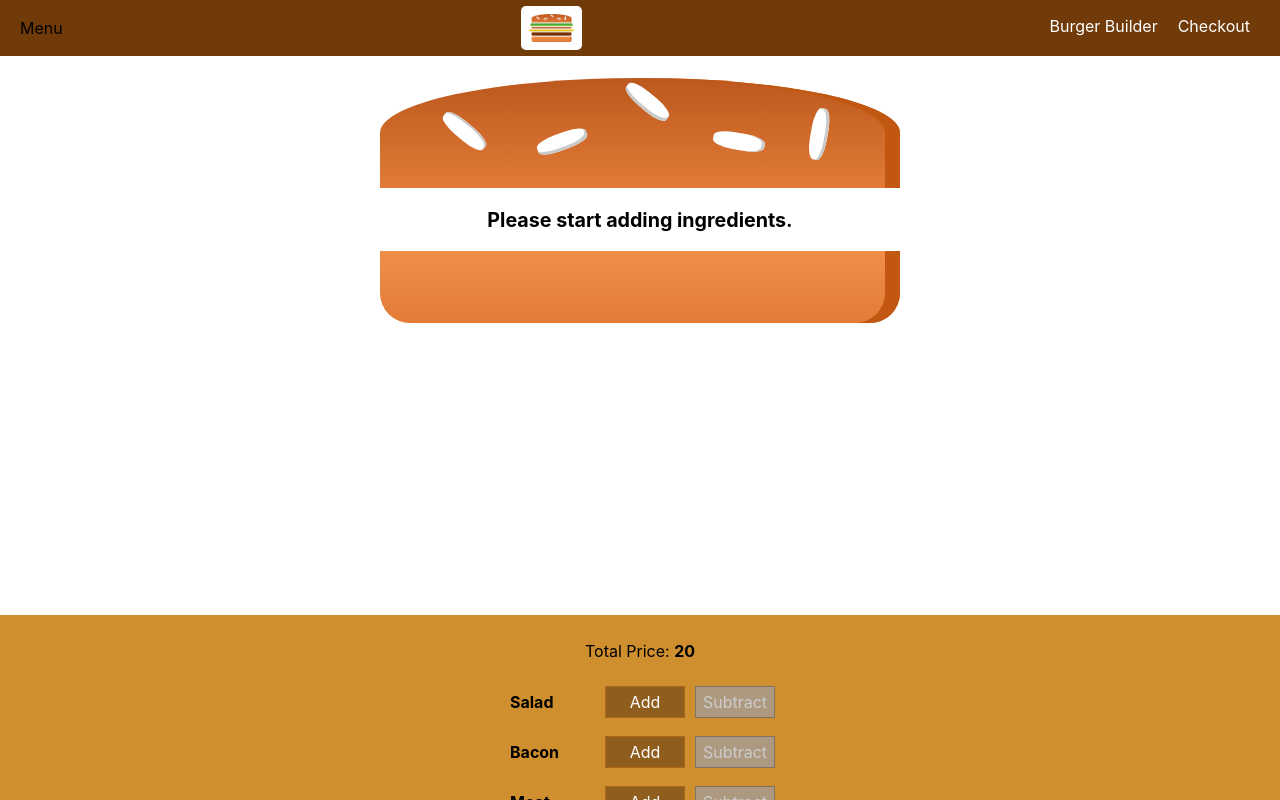
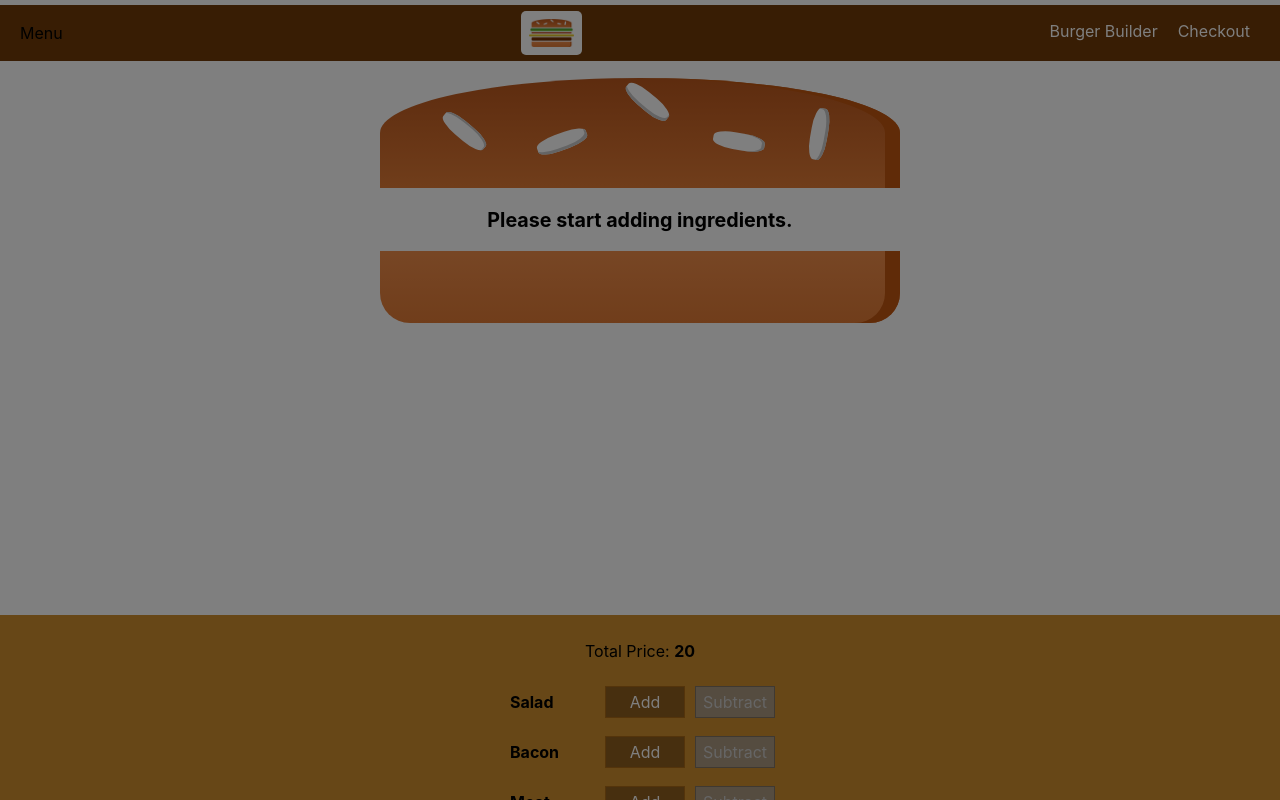
Before and after one commit to connect-sonveer/burger-builder, a React (Create React App) app: page / in a window 1280 px wide. Shown: the top 800 px of the page. Built offline with nearby package versions, Linux system fonts and the light colour scheme.

Commit message:
side-drawer

```diff
--- a/src/components/Layout/Layout.js
+++ b/src/components/Layout/Layout.js
@@ -2,10 +2,12 @@ import React from 'react';
 import Aux from '../../hoc/Aux';
 import Layout from './Layout.module.css';
 import Toolbar from '../Navigation/Toolbar/Toolbar';
+import SideDrawer from '../Navigation/SideDrawer/SideDrawer';
 
 const layout = (props) => (
   <Aux>
     <Toolbar />
+    <SideDrawer />
     <main className={Layout.Content}>{props.children}</main>
   </Aux>
 );
--- a/src/components/Logo/Logo.js
+++ b/src/components/Logo/Logo.js
@@ -2,9 +2,9 @@ import React from 'react';
 import Style from './Logo.module.css';
 import logo from '../../assets/images/logo.png';
 
-const Logo = () => {
+const Logo = (props) => {
   return (
-    <div className={Style.Logo}>
+    <div className={Style.Logo} style={{ height: props.height }}>
       <img src={logo} />
     </div>
   );
--- a/src/components/Logo/Logo.module.css
+++ b/src/components/Logo/Logo.module.css
@@ -1,7 +1,7 @@
 .Logo {
   background-color: white;
   padding: 8px;
-  height: 80%;
+  height: 100%;
   box-sizing: border-box;
   border-radius: 5px;
 }
--- a/src/components/Navigation/NavigationItems/NavigationItem/NavigationItem.module.css
+++ b/src/components/Navigation/NavigationItems/NavigationItem/NavigationItem.module.css
@@ -1,20 +1,38 @@
+.NavigationItem {
+  margin: 10px 0;
+  box-sizing: border-box;
+  display: block;
+  width: 100%;
+}
+
+.NavigationItem a {
+  color: #8f5c2c;
+  text-decoration: none;
+  width: 100%;
+  box-sizing: border-box;
+  display: block;
+}
+
+.NavigationItem a:hover,
+.NavigationItems a:active,
+.NavigationItems a.active {
+  color: #40a4c8;
+}
+
+@media (min-width: 800px) {
   .NavigationItem {
     margin: 0;
-  box-sizing: border-box;
     display: flex;
     height: 100%;
+    width: auto;
     align-items: center;
   }
 
   .NavigationItem a {
     color: white;
-  text-align: center;
-  text-decoration: none;
     height: 100%;
     padding: 16px 10px;
     border-bottom: 4px solid transparent;
-  box-sizing: border-box;
-  display: block;
   }
 
   .NavigationItem a:hover,
@@ -24,3 +42,4 @@
     border-bottom: 4px solid #40a4c8;
     color: white;
   }
+}
--- a/src/components/Navigation/NavigationItems/NavigationItems.module.css
+++ b/src/components/Navigation/NavigationItems/NavigationItems.module.css
@@ -3,6 +3,13 @@
   padding: 0;
   list-style: none;
   display: flex;
+  flex-flow: column;
   align-items: center;
   height: 100%;
 }
+
+@media (min-width: 800px) {
+  .NavigationItems {
+    flex-flow: row;
+  }
+}
--- /dev/null
+++ b/src/components/Navigation/SideDrawer/SideDrawer.js
@@ -0,0 +1,25 @@
+import React from 'react';
+import Style from './SideDrawer.module.css';
+import NavigationItems from '../NavigationItems/NavigationItems';
+import Logo from '../../Logo/Logo';
+import Backdrop from '../../UI/Backdrop/Backdrop';
+import Aux from '../../../hoc/Aux';
+
+const SideDrawer = (props) => {
+  return (
+    <Aux>
+      <Backdrop showBackdrop />
+      <div className={Style.SideDrawer}>
+        <div className={Style.Logo}>
+          <Logo />
+        </div>
+
+        <nav>
+          <NavigationItems />
+        </nav>
+      </div>
+    </Aux>
+  );
+};
+
+export default SideDrawer;
--- /dev/null
+++ b/src/components/Navigation/SideDrawer/SideDrawer.module.css
@@ -0,0 +1,32 @@
+.SideDrawer {
+  position: fixed;
+  width: 280px;
+  max-width: 70%;
+  height: 100%;
+  left: 0;
+  top: 0;
+  z-index: 200;
+  background-color: white;
+  padding: 32px 16px;
+  box-sizing: border-box;
+  transition: transform 0.3s ease-out;
+}
+
+@media (min-width: 800px) {
+  .SideDrawer {
+    display: none;
+  }
+}
+
+.Open {
+  transform: translateX(0);
+}
+
+.Close {
+  transform: translateX(-100%);
+}
+
+.Logo {
+  height: 11%;
+  margin-bottom: 32px;
+}
--- a/src/components/Navigation/Toolbar/Toolbar.js
+++ b/src/components/Navigation/Toolbar/Toolbar.js
@@ -7,8 +7,10 @@ const Toolbar = () => {
   return (
     <header className={Style.Toolbar}>
       <div>Menu</div>
-      <Logo />
-      <nav>
+      <div className={Style.Logo}>
+        <Logo />
+      </div>
+      <nav className={Style.DesktopOnly}>
         <NavigationItems />
       </nav>
     </header>
--- a/src/components/Navigation/Toolbar/Toolbar.module.css
+++ b/src/components/Navigation/Toolbar/Toolbar.module.css
@@ -8,6 +8,7 @@
   display: flex;
   justify-content: space-between;
   align-items: center;
+  margin: 5px 0 0 0;
   padding: 0 20px;
   box-sizing: border-box;
   z-index: 90;
@@ -16,3 +17,13 @@
 .Toolbar nav {
   height: 100%;
 }
+
+.Logo {
+  height: 80%;
+}
+
+@media (max-width: 799px) {
+  .DesktopOnly {
+    display: none;
+  }
+}
```
Lines whose indentation alone changed are shown as unchanged.
